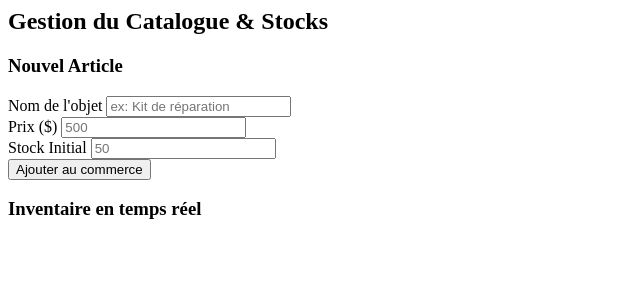
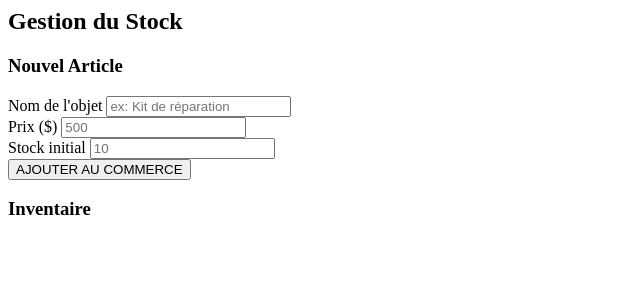
Before and after one commit to Hyuko123/comptabilit-, a Flask app: template templates/types-ventes.html in a window 1280 px wide. Shown: the top 300 px of the page, without its empty margins (0-640 px from the left). Run offline with Flask 3, Linux system fonts and the light colour scheme; the template is opened without the code that fills it, so the values that code supplies are empty.

Commit message:
Update types-ventes.html

```diff
--- a/templates/types-ventes.html
+++ b/templates/types-ventes.html
@@ -1,56 +1,49 @@
 <main class="ml-72 flex-1 p-12">
     <header class="mb-12">
-        <h2 class="text-4xl font-light">Gestion du <span class="font-black italic text-[#f06292]">Catalogue & Stocks</span></h2>
+        <h2 class="text-4xl font-light">Gestion du <span class="font-black italic text-[#f06292]">Stock</span></h2>
     </header>
 
     <div class="grid grid-cols-1 xl:grid-cols-3 gap-10">
-
         <div class="bg-white p-10 rounded-[45px] shadow-xl border border-pink-50 h-fit">
             <h3 class="text-xl font-black mb-8 italic text-[#ad1457]">Nouvel Article</h3>
             <form action="/add_to_catalog" method="POST" class="space-y-5">
                 <div>
-                    <label class="text-[10px] font-bold text-pink-300 uppercase px-2">Nom de l'objet</label>
+                    <label class="text-[10px] font-bold text-pink-300 uppercase px-2 italic">Nom de l'objet</label>
                     <input type="text" name="item_name" placeholder="ex: Kit de réparation" required class="w-full p-4 rounded-2xl bg-pink-50/50 border-none outline-none mt-1 font-bold text-[#ad1457]">
                 </div>
                 <div class="grid grid-cols-2 gap-4">
                     <div>
-                        <label class="text-[10px] font-bold text-pink-300 uppercase px-2">Prix ($)</label>
-                        <input type="number" name="item_price" placeholder="500" required class="w-full p-4 rounded-2xl bg-pink-50/50 border-none outline-none mt-1">
+                        <label class="text-[10px] font-bold text-pink-300 uppercase px-2 italic">Prix ($)</label>
+                        <input type="number" name="item_price" placeholder="500" required class="w-full p-4 rounded-2xl bg-pink-50/50 border-none outline-none mt-1 font-bold">
                     </div>
                     <div>
-                        <label class="text-[10px] font-bold text-pink-300 uppercase px-2">Stock Initial</label>
-                        <input type="number" name="item_stock" placeholder="50" required class="w-full p-4 rounded-2xl bg-pink-50/50 border-none outline-none mt-1">
+                        <label class="text-[10px] font-bold text-pink-300 uppercase px-2 italic">Stock initial</label>
+                        <input type="number" name="item_stock" placeholder="10" required class="w-full p-4 rounded-2xl bg-pink-50/50 border-none outline-none mt-1 font-bold">
                     </div>
                 </div>
                 <button type="submit" class="w-full bg-[#f06292] text-white font-black py-5 rounded-2xl shadow-lg shadow-pink-100 hover:scale-[1.02] transition uppercase tracking-widest">
-                    Ajouter au commerce
+                    AJOUTER AU COMMERCE
                 </button>
             </form>
         </div>
 
         <div class="xl:col-span-2 bg-white p-10 rounded-[45px] shadow-xl border border-pink-50">
-            <h3 class="text-xl font-black mb-8 italic text-[#ad1457]">Inventaire en temps réel</h3>
-            <div class="grid grid-cols-1 md:grid-cols-2 gap-4">
+            <h3 class="text-xl font-black mb-8 italic text-[#ad1457]">Inventaire</h3>
+            <div class="space-y-4">
                 {% for item in catalogue %}
-                <div class="flex items-center justify-between p-6 bg-pink-50/30 rounded-3xl border border-pink-50">
+                <div class="flex items-center justify-between p-6 bg-pink-50/20 rounded-3xl border border-pink-50 group hover:bg-pink-50/40 transition">
                     <div>
-                        <p class="font-black text-[#ad1457]">{{ item.nom }}</p>
-                        <p class="text-xs text-pink-300 font-bold uppercase">{{ item.prix }}$ / unité</p>
+                        <p class="font-black text-[#ad1457] text-lg">{{ item.nom }}</p>
+                        <p class="text-xs font-bold text-pink-300 uppercase tracking-widest">{{ item.prix }}$ / unité</p>
                     </div>
-                    <div class="flex items-center gap-4">
-                        <div class="text-right">
-                            <p class="text-[10px] font-bold text-gray-400 uppercase">En stock</p>
-                            <p class="text-xl font-black {% if item.stock < 10 %}text-red-400{% else %}text-[#f06292]{% endif %}">
-                                {{ item.stock }}
-                            </p>
+                    <div class="flex items-center gap-6">
+                        <div class="text-center">
+                            <p class="text-[10px] font-bold text-gray-400 uppercase">Quantité</p>
+                            <p class="text-2xl font-black text-[#f06292]">{{ item.stock }}</p>
                         </div>
-                        <div class="flex flex-col gap-1">
-                            <form action="/update_stock/{{ item.nom }}/add" method="POST">
-                                <button class="bg-white p-1 rounded-lg shadow-sm hover:bg-green-50 text-green-500">+</button>
-                            </form>
-                            <form action="/update_stock/{{ item.nom }}/remove" method="POST">
-                                <button class="bg-white p-1 rounded-lg shadow-sm hover:bg-red-50 text-red-400">-</button>
-                            </form>
+                        <div class="flex gap-2">
+                            <a href="/update_stock/{{ item.nom }}/remove" class="w-10 h-10 bg-white rounded-xl flex items-center justify-center shadow-sm text-red-400 font-bold hover:bg-red-500 hover:text-white transition">-</a>
+                            <a href="/update_stock/{{ item.nom }}/add" class="w-10 h-10 bg-white rounded-xl flex items-center justify-center shadow-sm text-green-400 font-bold hover:bg-green-500 hover:text-white transition">+</a>
                         </div>
                     </div>
                 </div>
```
